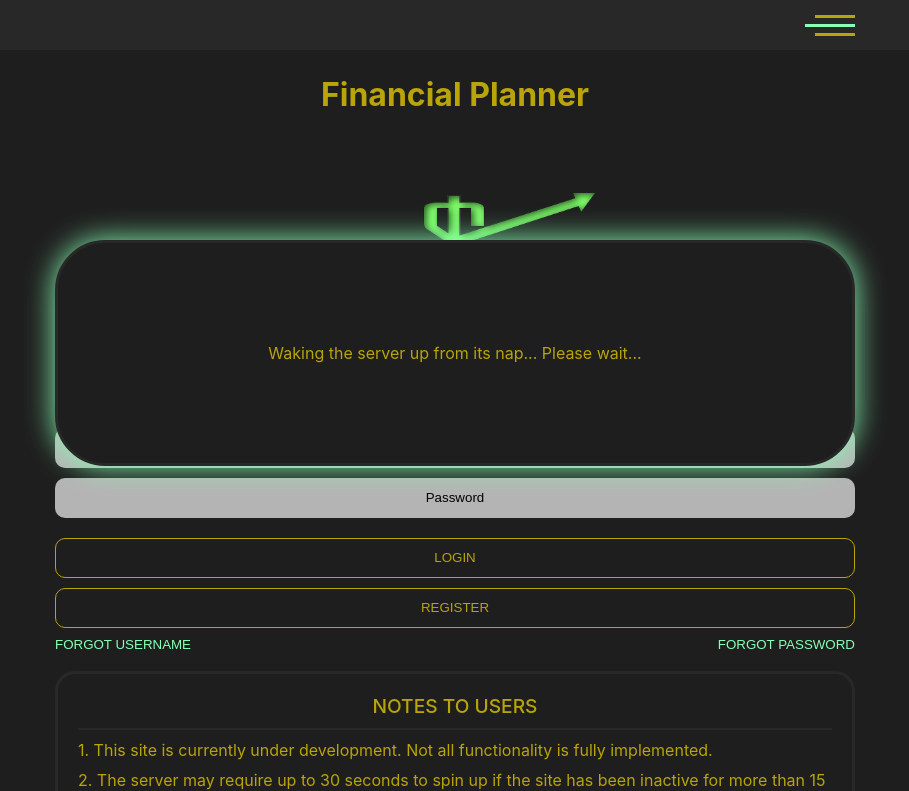
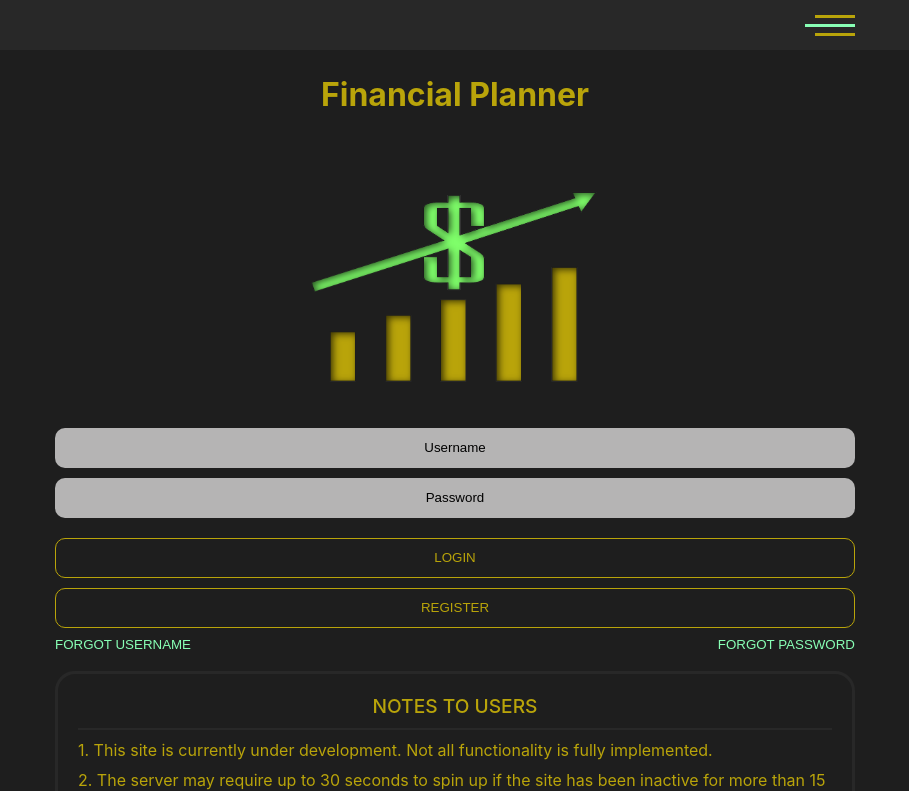
Before and after one commit to Finsternavy/financial_planner_capstone_fontend, a React (Create React App) app: page / in a window 1280 px wide. Shown: the top 791 px of the page, without its empty margins (185-1094 px from the left). Built offline with nearby package versions, Linux system fonts and the light colour scheme.

Commit message:
correction to loading screen

```diff
--- a/src/pages/login.jsx
+++ b/src/pages/login.jsx
@@ -12,7 +12,7 @@ const Login = () => {
     let currentUser = useContext(DataContext).loginUser
     let toggleActiveUser = useContext(DataContext).toggleActiveUser
     let setBudgets = useContext(DataContext).setUserBudgets
-    const [loading, setLoading] = useState(true)
+    const [loading, setLoading] = useState(false)
 
     const onChange = (e) => {
         let name = e.target.name
```
